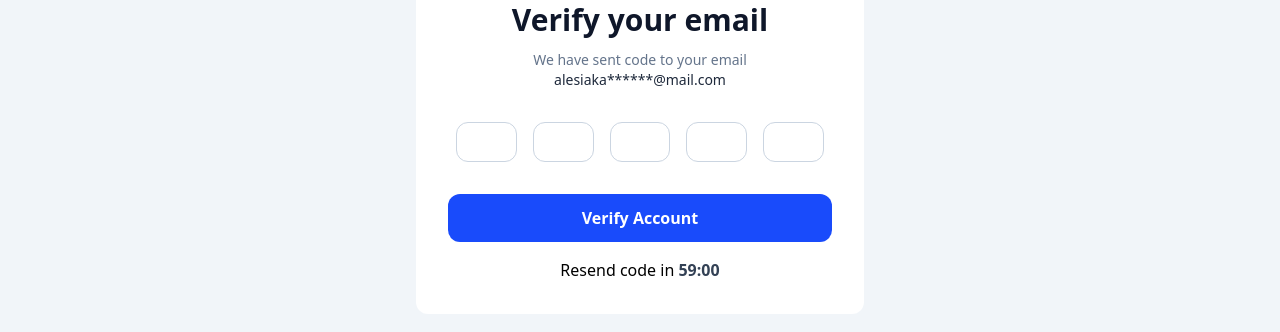
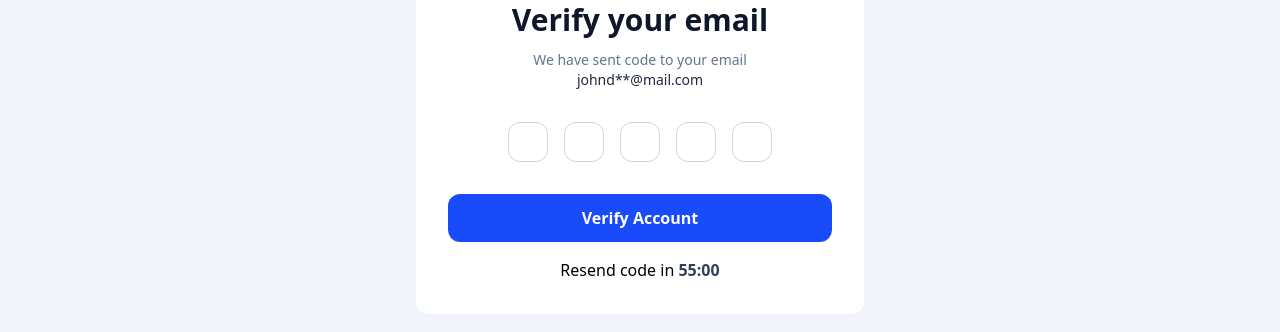
Before and after one commit to iamsahebgiri/overpay, a Next.js app: page /verify-otp in a window 1280 px wide. Shown: the part 272-604 px from the top of the page. Built offline with nearby package versions, Linux system fonts and the light colour scheme.

Commit message:
chore: add otp auth

```diff
--- a/components/common/opt-input.jsx
+++ b/components/common/opt-input.jsx
@@ -9,7 +9,6 @@ const DOWN_ARROW_KEY = 40;
 
 const OtpInput = () => {
   const fields = 5;
-  const [value, setValue] = useState("");
   const [inputs, setInputs] = useState([]);
 
   const inputRefs = useRef([]);
@@ -111,6 +110,7 @@ const OtpInput = () => {
           maxLength="1"
           type="text"
           className="m-2 border h-10 w-10 text-center form-control rounded font-extrabold"
+          size="square"
         />
       ))}
     </div>
--- a/components/common/text-field.jsx
+++ b/components/common/text-field.jsx
@@ -3,7 +3,10 @@ import { classNames } from "lib/classnames";
 import * as React from "react";
 
 export const TextField = React.forwardRef(
-  ({ label, id, name, type = "text", className, ...rest }, forwardedRef) => {
+  (
+    { label, id, name, type = "text", size, className, ...rest },
+    forwardedRef
+  ) => {
     const [show, setShow] = React.useState(false);
 
     return (
@@ -21,8 +24,9 @@ export const TextField = React.forwardRef(
             name={name}
             type={show ? "text" : type}
             className={classNames(
-              "block w-full py-3 rounded-xl placeholder-slate-400 bg-white border border-slate-300 focus:border-brand-500 focus:ring-0",
+              "block py-3 rounded-xl placeholder-slate-400 bg-white border border-slate-300 focus:border-brand-500 focus:ring-0",
               type === "password" && "pr-12",
+              size !== "square" && "w-full",
               className
             )}
           />
--- /dev/null
+++ b/components/form/sign-in.jsx
@@ -0,0 +1,90 @@
+import { Button } from "components/common/button";
+import { TextField } from "components/common/text-field";
+import { useAuth } from "lib/auth";
+import Link from "next/link";
+
+const SignInForm = () => {
+  const { signin, loading } = useAuth();
+
+  const handleSubmit = (e) => {
+    e.preventDefault();
+    const formData = new FormData(e.target);
+    let data = {};
+    for (const [key, value] of formData) {
+      data[key] = value;
+    }
+
+    signin(data["email"], data["password"], "/verify-otp");
+  };
+  return (
+    <form className="space-y-6" onSubmit={handleSubmit}>
+      <div>
+        <TextField
+          id="email"
+          name="email"
+          type="email"
+          autoComplete="email"
+          placeholder="Username or email"
+          required
+        />
+      </div>
+
+      <div className="space-y-1">
+        <TextField
+          id="password"
+          name="password"
+          type="password"
+          autoComplete="current-password"
+          placeholder="Password"
+          required
+        />
+      </div>
+
+      <div className="flex items-center justify-between">
+        <div className="flex items-center">
+          <input
+            id="remember-me"
+            name="remember-me"
+            type="checkbox"
+            className="h-s w-s text-brand-600 focus:ring-brand-500 border-slate-300 rounded-full"
+          />
+          <label
+            htmlFor="remember-me"
+            className="ml-2 block font-semibold text-sm text-slate-900"
+          >
+            Remember me
+          </label>
+        </div>
+
+        <div className="text-sm">
+          <Link href="/forgot-password">
+            <a className="font-semibold text-brand-500 hover:text-brand-600">
+              Forgot password?
+            </a>
+          </Link>
+        </div>
+      </div>
+
+      <div>
+        <Button
+          size="medium"
+          className="w-full"
+          type="submit"
+          isLoading={loading}
+        >
+          Sign in
+        </Button>
+      </div>
+      <div>
+        <div className="w-full text-center">
+          Don&apos;t have an account?{" "}
+          <Link href="/sign-up">
+            <a className="font-extrabold text-slate-700">Sign Up</a>
+          </Link>
+        </div>
+      </div>
+    </form>
+  );
+};
+
+export default SignInForm;
--- a/components/page/otp-auth.jsx
+++ b/components/page/otp-auth.jsx
@@ -1,9 +1,16 @@
 import { Button } from "components/common/button";
 import OtpInput from "components/common/opt-input";
 import FullHeader from "components/layout/full-header";
+import { useAuth } from "lib/auth";
 import React from "react";
 
 const OtpAuth = () => {
+  const { user, verifyAccount, retriesIn, loading } = useAuth();
+  let redactedEmail = "";
+  let [name, provider] = user.email.split("@");
+  name =
+    name.length > 5 ? name.slice(0, 5) + "*".repeat(name.length - 5) : name;
+  redactedEmail = `${name}@${provider}`;
   return (
     <FullHeader>
       <div className="space-y-6">
@@ -15,22 +22,29 @@ const OtpAuth = () => {
             We have sent code to your email
           </p>
           <p className="text-sm font-medium text-center text-slate-800">
-            alesiaka******@mail.com
+            {redactedEmail}
           </p>
         </div>
         <div>
-          <form action="#" method="POST">
+          <form
+            onSubmit={(e) => {
+              e.preventDefault();
+              verifyAccount("/welcome");
+            }}
+          >
             <div>
               <OtpInput />
             </div>
+            <div className="mt-6">
+              <Button className="w-full" type="submit" isLoading={loading}>
+                Verify Account
+              </Button>
+              <div className="w-full mt-4 text-center">
+                Resend code in{" "}
+                <span className="font-extrabold text-slate-700">{`${retriesIn}:00`}</span>
+              </div>
+            </div>
           </form>
-        </div>
-        <div>
-          <Button className="w-full">Verify Account</Button>
-          <div className="w-full mt-4 text-center">
-            Resend code in{" "}
-            <span className="font-extrabold text-slate-700">59:00</span>
-          </div>
         </div>
       </div>
     </FullHeader>
--- a/components/page/sign-in.jsx
+++ b/components/page/sign-in.jsx
@@ -1,11 +1,9 @@
-import { Button } from "components/common/button";
 import { ButtonLink } from "components/common/button-link";
 import Carousel from "components/common/carousel";
 import { Google, Overpay } from "components/common/logo";
-import { TextField } from "components/common/text-field";
+import SignInForm from "components/form/sign-in";
 import { Footer } from "components/layout/footer";
 import Link from "next/link";
-import React from "react";
 
 const SignIn = () => {
   return (
@@ -53,68 +51,7 @@ const SignIn = () => {
             </div>
 
             <div className="mt-6">
-              <form action="#" method="POST" className="space-y-6">
-                <div>
-                  <TextField
-                    id="email"
-                    name="email"
-                    type="email"
-                    autoComplete="email"
-                    placeholder="Username or email"
-                    required
-                  />
-                </div>
-
-                <div className="space-y-1">
-                  <TextField
-                    id="password"
-                    name="password"
-                    type="password"
-                    autoComplete="current-password"
-                    placeholder="Password"
-                    required
-                  />
-                </div>
-
-                <div className="flex items-center justify-between">
-                  <div className="flex items-center">
-                    <input
-                      id="remember-me"
-                      name="remember-me"
-                      type="checkbox"
-                      className="h-s w-s text-brand-600 focus:ring-brand-500 border-slate-300 rounded-full"
-                    />
-                    <label
-                      htmlFor="remember-me"
-                      className="ml-2 block font-semibold text-sm text-slate-900"
-                    >
-                      Remember me
-                    </label>
-                  </div>
-
-                  <div className="text-sm">
-                    <Link href="/forgot-password">
-                      <a className="font-semibold text-brand-500 hover:text-brand-600">
-                        Forgot password?
-                      </a>
-                    </Link>
-                  </div>
-                </div>
-
-                <div>
-                  <Button size="medium" className="w-full">
-                    Sign in
-                  </Button>
-                </div>
-                <div>
-                  <div className="w-full text-center">
-                    Don&apos;t have an account?{" "}
-                    <Link href="/sign-up">
-                      <a className="font-extrabold text-slate-700">Sign Up</a>
-                    </Link>
-                  </div>
-                </div>
-              </form>
+              <SignInForm />
             </div>
           </div>
         </div>
--- a/lib/auth.js
+++ b/lib/auth.js
@@ -13,8 +13,34 @@ export const useAuth = () => {
 };
 
 function useProvideAuth() {
-  const [user, setUser] = useState(null);
+  const [user, setUser] = useState({
+    name: "John Doe",
+    email: "johndoe@mail.com",
+    password: "password",
+  });
   const [loading, setLoading] = useState(false);
+  const [retriesIn, setRetriesIn] = useState(60);
+
+  useEffect(() => {
+    const interval = setInterval(() => {
+      setRetriesIn((retriesIn) => retriesIn - 1);
+    }, 1000);
+
+    if (retriesIn < 0) clearInterval(interval);
+
+    return () => {
+      clearInterval(interval);
+    };
+  }, [retriesIn]);
+
+  const verifyAccount = (redirect) => {
+    setLoading(true);
+
+    setTimeout(() => {
+      Router.push(redirect);
+      setLoading(false);
+    }, 3000);
+  };
 
   const signup = (name, email, password, redirect) => {
     setLoading(true);
@@ -26,19 +52,30 @@ function useProvideAuth() {
     }, 3000);
   };
 
+  const signin = (email, password, redirect) => {
+    setLoading(true);
+
+    setTimeout(() => {
+      if (user.email === email && user.password === password) {
+        Router.push(redirect);
+        setLoading(false);
+      }
+    }, 3000);
+  };
+
   const signout = () => {
     Router.push("/");
 
-    return firebase
-      .auth()
-      .signOut()
-      .then(() => handleUser(false));
+    setUser(null);
   };
 
   return {
     user,
     loading,
     signup,
+    signin,
+    verifyAccount,
+    retriesIn,
     signout,
   };
 }
```
